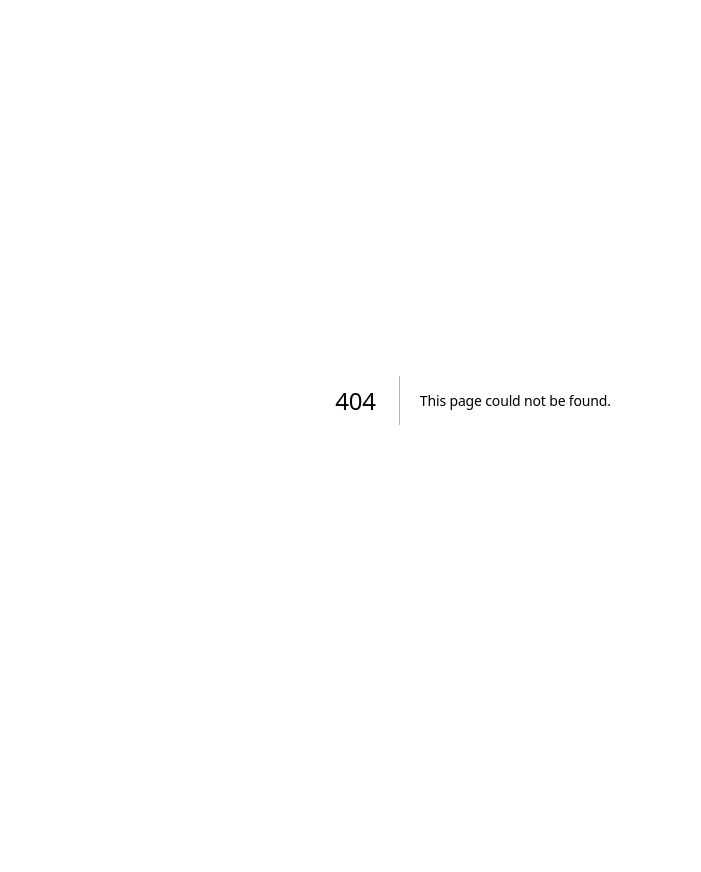
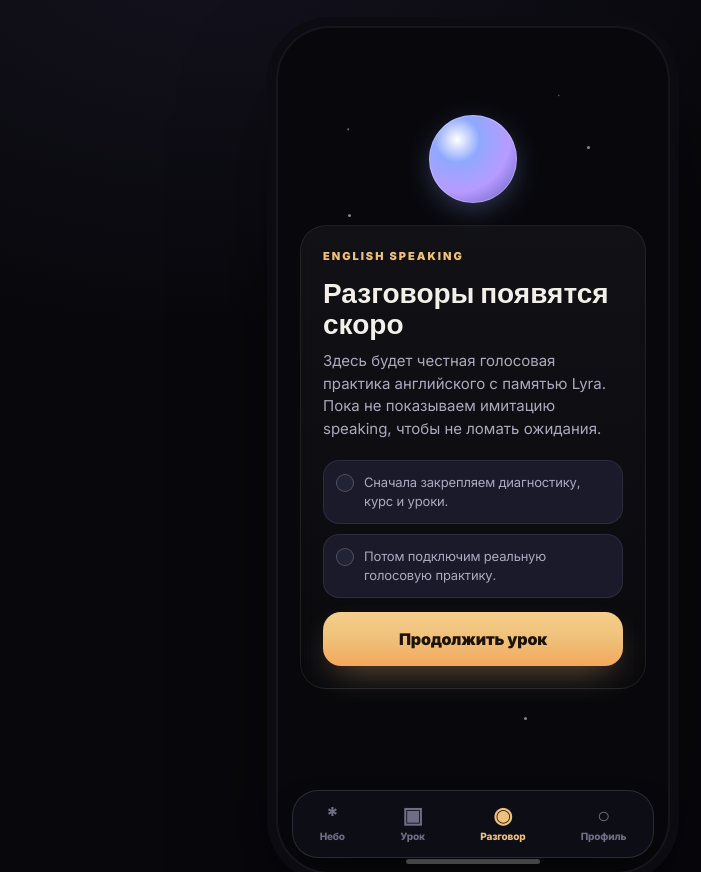
Before and after one commit to mrporandox-web/lingua-ai, a Next.js app: page /talk in a window 1280 px wide. Before the commit this address had no page. Shown: the whole page, without its empty margins (167-868 px from the left). Before the commit the page ends 800 px from the top, so only its background shows below. Built offline with nearby package versions, Linux system fonts and the light colour scheme.

Commit message:
feat: add Lyra talk placeholder

```diff
--- a/src/app/globals.css
+++ b/src/app/globals.css
@@ -1231,6 +1231,47 @@
 
 .lyra-profile-card > .lyra-topic-pill {
   margin-top: 10px;
+}
+
+.lyra-talk {
+  display: flex;
+  min-height: calc(100dvh - 168px);
+  flex-direction: column;
+  justify-content: center;
+  gap: 22px;
+}
+
+.lyra-talk-orb {
+  display: grid;
+  place-items: center;
+}
+
+.lyra-talk-card {
+  padding: 22px;
+}
+
+.lyra-talk-list {
+  display: grid;
+  gap: 10px;
+  margin: 20px 0 4px;
+}
+
+.lyra-talk-item {
+  display: flex;
+  align-items: flex-start;
+  gap: 10px;
+  border: 1px solid var(--lyra-line);
+  border-radius: 16px;
+  padding: 12px;
+  background: var(--lyra-surface-2);
+  color: var(--lyra-muted);
+  font-size: 13px;
+  line-height: 1.45;
+}
+
+.lyra-talk-item .lyra-star-dot {
+  flex: 0 0 auto;
+  margin-top: 1px;
 }
 
 * {
--- a/src/app/lesson/page.tsx
+++ b/src/app/lesson/page.tsx
@@ -1,7 +1,7 @@
 // ?topic=<id> (из карты курса) задаёт тему урока; нет параметра → дефолт-витрина
 // (present-continuous + адаптивная AI-генерация под слабую тему).
 import { LessonScreen } from "@/components/lesson/LessonScreen";
-import { LyraShell } from "@/components/lyra";
+import { LyraBottomNav, LyraShell } from "@/components/lyra";
 
 export default async function LessonPage({
   searchParams,
@@ -10,7 +10,7 @@ export default async function LessonPage({
 }) {
   const { topic } = await searchParams;
   return (
-    <LyraShell>
+    <LyraShell withBottomNav={<LyraBottomNav />}>
       <LessonScreen topic={topic ?? null} />
     </LyraShell>
   );
--- a/src/app/profile/page.tsx
+++ b/src/app/profile/page.tsx
@@ -1,10 +1,10 @@
 // Роут профиля ученика — витрина движка памяти (уровень/навыки/концепция).
 import { ProfileScreen } from "@/components/profile/ProfileScreen";
-import { LyraShell } from "@/components/lyra";
+import { LyraBottomNav, LyraShell } from "@/components/lyra";
 
 export default function ProfilePage() {
   return (
-    <LyraShell>
+    <LyraShell withBottomNav={<LyraBottomNav />}>
       <ProfileScreen />
     </LyraShell>
   );
--- /dev/null
+++ b/src/app/talk/page.tsx
@@ -0,0 +1,38 @@
+import Link from "next/link";
+import { LyraBottomNav, LyraCard, LyraOrb, LyraShell } from "@/components/lyra";
+
+export default function TalkPage() {
+  return (
+    <LyraShell withBottomNav={<LyraBottomNav />}>
+      <section className="lyra-talk">
+        <div className="lyra-talk-orb">
+          <LyraOrb size={88} cool />
+        </div>
+
+        <LyraCard className="lyra-talk-card">
+          <p className="lyra-eyebrow gold">English speaking</p>
+          <h1 className="lyra-title">Разговоры появятся скоро</h1>
+          <p className="lyra-muted">
+            Здесь будет честная голосовая практика английского с памятью Lyra.
+            Пока не показываем имитацию speaking, чтобы не ломать ожидания.
+          </p>
+
+          <div className="lyra-talk-list">
+            <div className="lyra-talk-item">
+              <span className="lyra-star-dot" />
+              <span>Сначала закрепляем диагностику, курс и уроки.</span>
+            </div>
+            <div className="lyra-talk-item">
+              <span className="lyra-star-dot" />
+              <span>Потом подключим реальную голосовую практику.</span>
+            </div>
+          </div>
+
+          <Link href="/lesson" className="lyra-btn primary">
+            Продолжить урок
+          </Link>
+        </LyraCard>
+      </section>
+    </LyraShell>
+  );
+}
```
